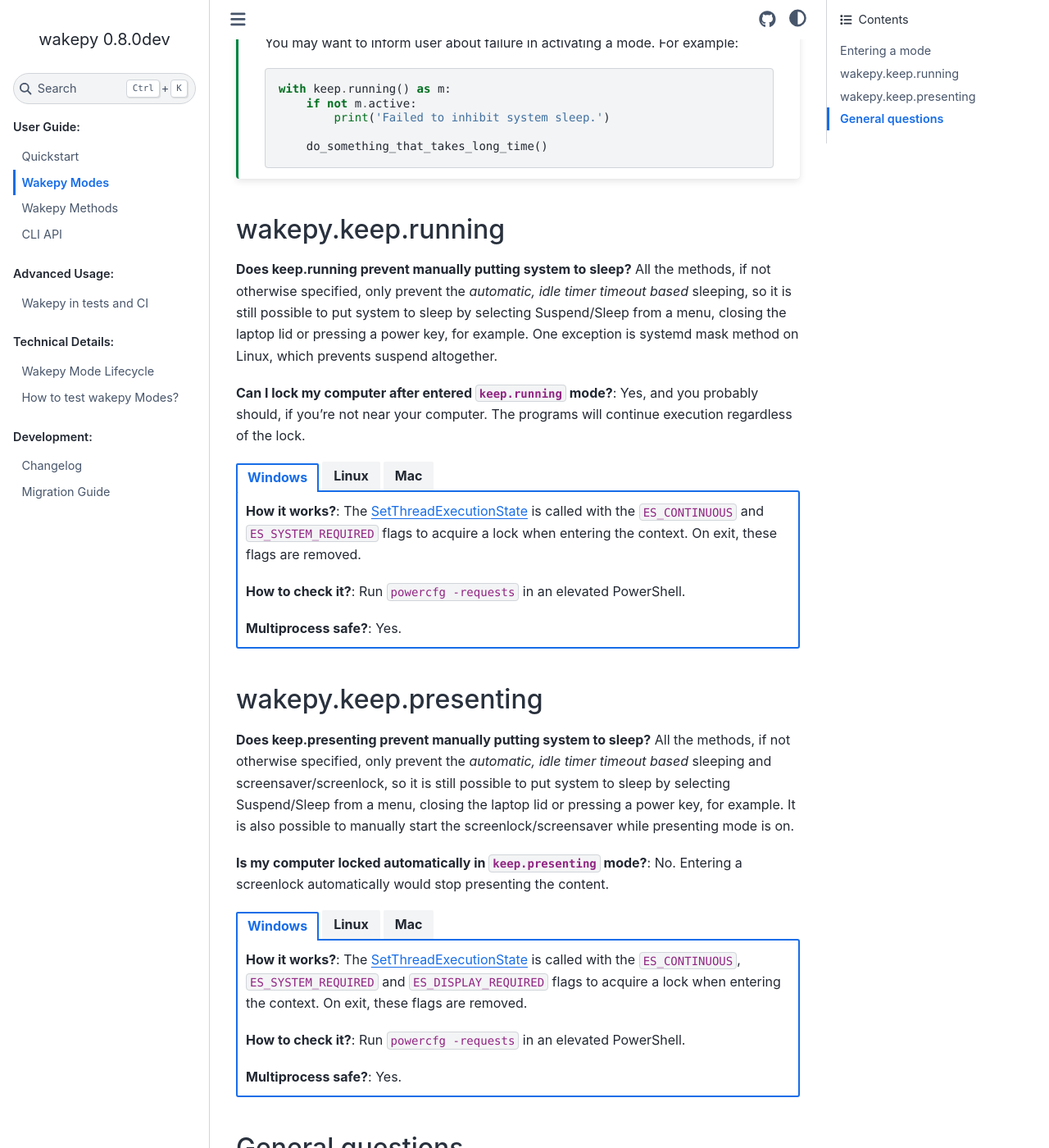
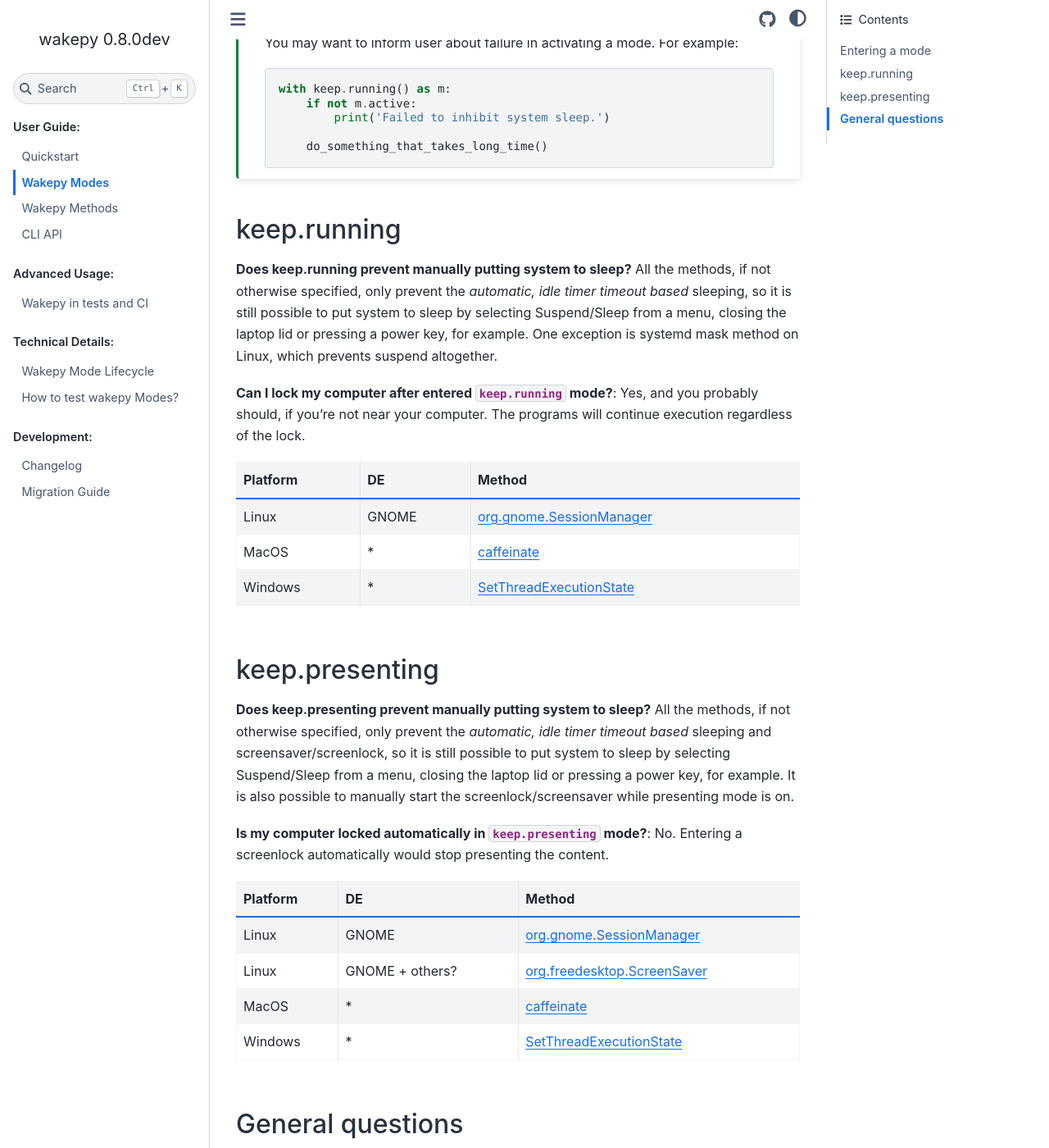
Before and after one commit to fohrloop/wakepy, a Sphinx documentation site: the page built from docs/source/modes.md, in a window 1280 px wide and 1400 px high, scrolled down 638 px. Shown: the whole window at 82% size. Built offline with Sphinx 7.4.7 and the Sphinx Book theme 1.1.4, drawn with Linux system fonts in a browser that asks for light colours; pages that are not in the unit, such as notebooks, are missing from menus.

Commit message:
Update docs: Add Method Tables (#194)
Update docs
-----------
* Remove old part of documentation which explains
 how the wakepy Modes work. The info is outdated
 and is covered by the Method docs.
* Add tables of Methods in the Modes page

`````diff
--- a/docs/source/modes.md
+++ b/docs/source/modes.md
@@ -3,10 +3,10 @@
 
 
 The available modes are
-| Wakepy mode       | What it does                                        |
-| ----------------- | --------------------------------------------------- |
-| `keep.running`    | Automatic sleep is prevented                        |
-| `keep.presenting` | Automatic sleep, screensaver & screenlock prevented |
+| Wakepy mode                              | What it does                                        |
+| ---------------------------------------- | --------------------------------------------------- |
+| [keep.running](#keep-running-mode)       | Automatic sleep is prevented                        |
+| [keep.presenting](#keep-presenting-mode) | Automatic sleep, screensaver & screenlock prevented |
 
 ## Entering a mode
 
@@ -27,7 +27,9 @@ with keep.running() as m:
 ```
 ````
 
-## wakepy.keep.running
+
+(keep-running-mode)=
+## keep.running
 
 
 **Does keep.running prevent manually putting system to sleep?** All the methods, if not otherwise specified, only prevent the *automatic, idle timer timeout based* sleeping, so it is still possible to put system to sleep by selecting Suspend/Sleep from a menu, closing the laptop lid or pressing a power key, for example. One exception is systemd mask method on Linux, which prevents suspend altogether.
@@ -35,111 +37,26 @@ with keep.running() as m:
 **Can I lock my computer after entered `keep.running` mode?**: Yes, and you probably should, if you're not near your computer. The programs will continue execution regardless of the lock.
 
 
+| Platform | DE    | Method                                                             |
+| -------- | ----- | ------------------------------------------------------------------ |
+| Linux    | GNOME | [org.gnome.SessionManager](#keep-running-org-gnome-sessionmanager) |
+| MacOS    | *     | [caffeinate](#keep-running-macos-caffeinate)                       |
+| Windows  | *     | [SetThreadExecutionState](#keep-running-windows-stes)              |
 
-::::{tab-set}
-
-:::{tab-item} Windows
-:sync: windows
-
-**How it works?**:  The [SetThreadExecutionState](https://docs.microsoft.com/en-us/windows/win32/api/winbase/nf-winbase-setthreadexecutionstate?redirectedfrom=MSDN) is called with the `ES_CONTINUOUS` and  `ES_SYSTEM_REQUIRED` flags to acquire a lock when entering the context. On exit, these flags are removed.
-
-**How to check it?**:   Run `powercfg -requests` in an elevated PowerShell.
-
-**Multiprocess safe?**: Yes.
-
-:::
-
-:::{tab-item} Linux
-:sync: linux
-
-On wakepy 0.7.0, the current implementation of `keep.presenting` is same as of  `keep.running`. This is to be changed in a future release.
-
-
-```{warning}
-Current D-Bus -based implementation (v.0.7.0) incorrectly prevents also screenlock/screensaver (remember to lock manually!). This will be fixed in a future release.
-```
-
-
-:::
-
-:::{tab-item} Mac
-:sync: mac
-
-**How it works?**: Wakepy launches a [`caffeinate`](https://ss64.com/osx/caffeinate.html) subprocess when setting keepawake, and terminates the subprocess when unsetting.
-
-**How to check it?**:  There should be a subprocess visible when a lock is taken, but this is untested.
-
-**Multiprocess safe?**: Not tested.
-
-
-:::
-
-::::
-
-
-
-
-## wakepy.keep.presenting
+(keep-presenting-mode)=
+## keep.presenting
 
 
 **Does keep.presenting prevent manually putting system to sleep?** All the methods, if not otherwise specified, only prevent the *automatic, idle timer timeout based*  sleeping and screensaver/screenlock, so it is still possible to put system to sleep by selecting Suspend/Sleep from a menu, closing the laptop lid or pressing a power key, for example. It is also possible to manually start the screenlock/screensaver while presenting mode is on.
 
 **Is my computer locked automatically in `keep.presenting` mode?**: No. Entering a screenlock automatically would stop presenting the content.
 
-
-::::{tab-set}
-
-:::{tab-item} Windows
-:sync: windows
-
-**How it works?**:   The [SetThreadExecutionState](https://docs.microsoft.com/en-us/windows/win32/api/winbase/nf-winbase-setthreadexecutionstate?redirectedfrom=MSDN) is called with the `ES_CONTINUOUS`, `ES_SYSTEM_REQUIRED` and `ES_DISPLAY_REQUIRED` flags to acquire a lock when entering the context. On exit, these flags are removed.
-
-**How to check it?**:   Run `powercfg -requests` in an elevated PowerShell.
-
-**Multiprocess safe?**: Yes.
-
-:::
-
-:::{tab-item} Linux
-:sync: linux
-
-
-
-**How it works?**: Wakepy uses, depending on what is installed, either (in this order)
-1. D-Bus to call `Inhibit` method of [`org.freedesktop.ScreenSaver`](https://people.freedesktop.org/~hadess/idle-inhibition-spec/re01.html) (try first using jeepney, and then using dbus-python)
-3. `systemctl mask`
-
-
-```{warning}
-The systemd mask method will inhibit all forms of sleep (including hibernation and sleep initialized by the user). It will change global system settings, so if your process exits abruptly, you'll have to undo the change.
-```
-
-**How to check it?**:  For D-Bus  `org.freedesktop.ScreenSaver` based solution, there is no possibility to check it afterwards. You may monitor the call with [`dbus-monitor`](https://dbus.freedesktop.org/doc/dbus-monitor.1.html), though. For systemd mask based solution, you'll see that the Suspend option is removed from the menu altogether.
-
-**Which Desktop Environments are supported?** For D-Bus `org.freedesktop.ScreenSaver` method, you have to use a Freedesktop-compliant Desktop Environment, for example GNOME or KDE. The list of supported DEs will be expanded in the future. For systemd solution, any Linux running systemd works, but you need sudo.
-
-**Multiprocess safe?**: DBus: yes, systemd mask: no.
-
-
-:::
-
-
-
-:::{tab-item} Mac
-:sync: mac
-
-**How it works?**: Wakepy launches a [`caffeinate`](https://ss64.com/osx/caffeinate.html) subprocess  with `-d -u -t 2592000` arguments when entering `keep.presenting` mode, and terminates the subprocess when exiting the mode.
-
-**How to check it?**:  There should be a subprocess visible when a lock is taken, but this is untested.
-
-**Multiprocess safe?**: Not tested.
-
-:::
-
-
-::::
-
-
+| Platform | DE              | Method                                                                      |
+| -------- | --------------- | --------------------------------------------------------------------------- |
+| Linux    | GNOME           | [org.gnome.SessionManager](#keep-presenting-org-gnome-sessionmanager)       |
+| Linux    | GNOME + others? | [org.freedesktop.ScreenSaver](#keep-presenting-org-freedesktop-screensaver) |
+| MacOS    | *               | [caffeinate](#keep-presenting-macos-caffeinate)                             |
+| Windows  | *               | [SetThreadExecutionState](#keep-presenting-windows-stes)                    |
 
 
 ## General questions
`````
Also changed, not shown: docs/source/methods-reference.md (+1 -3 lines).
